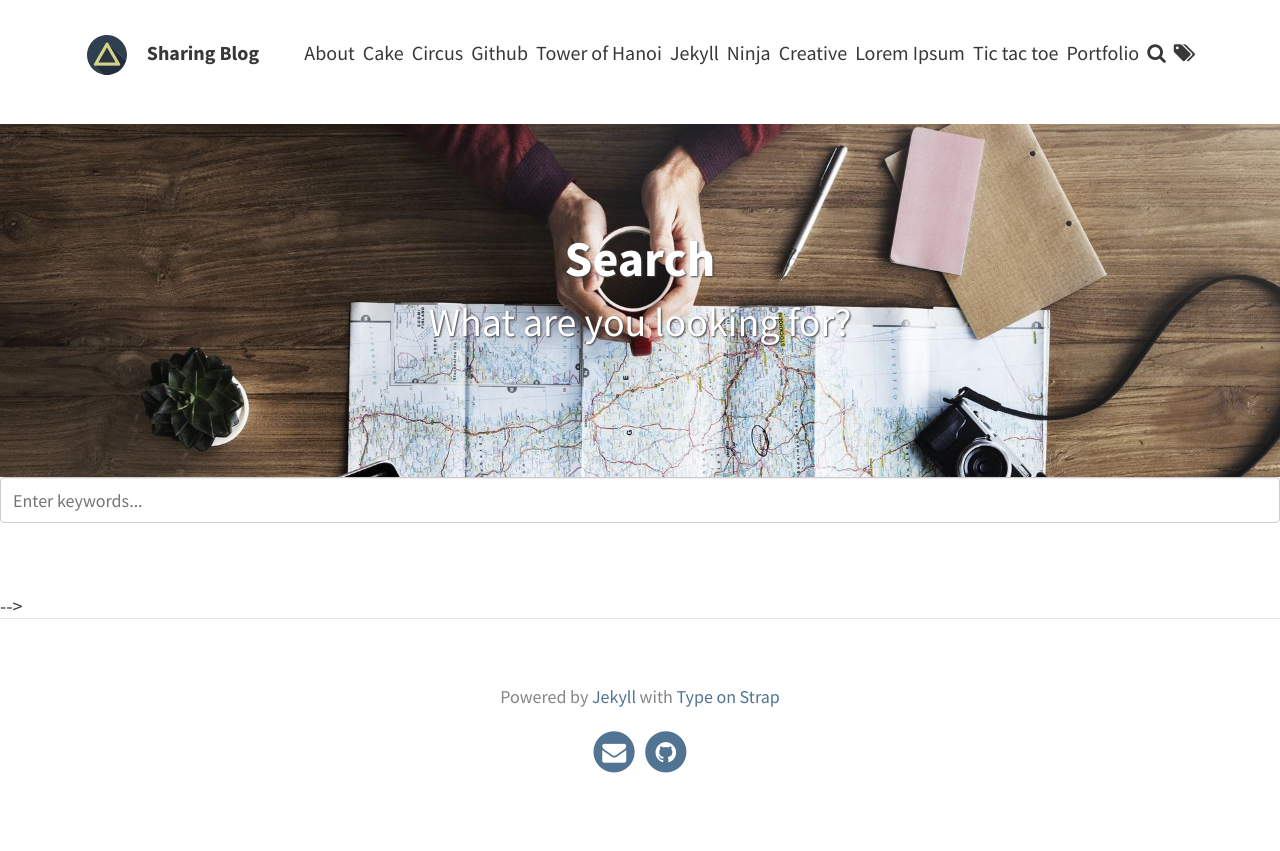
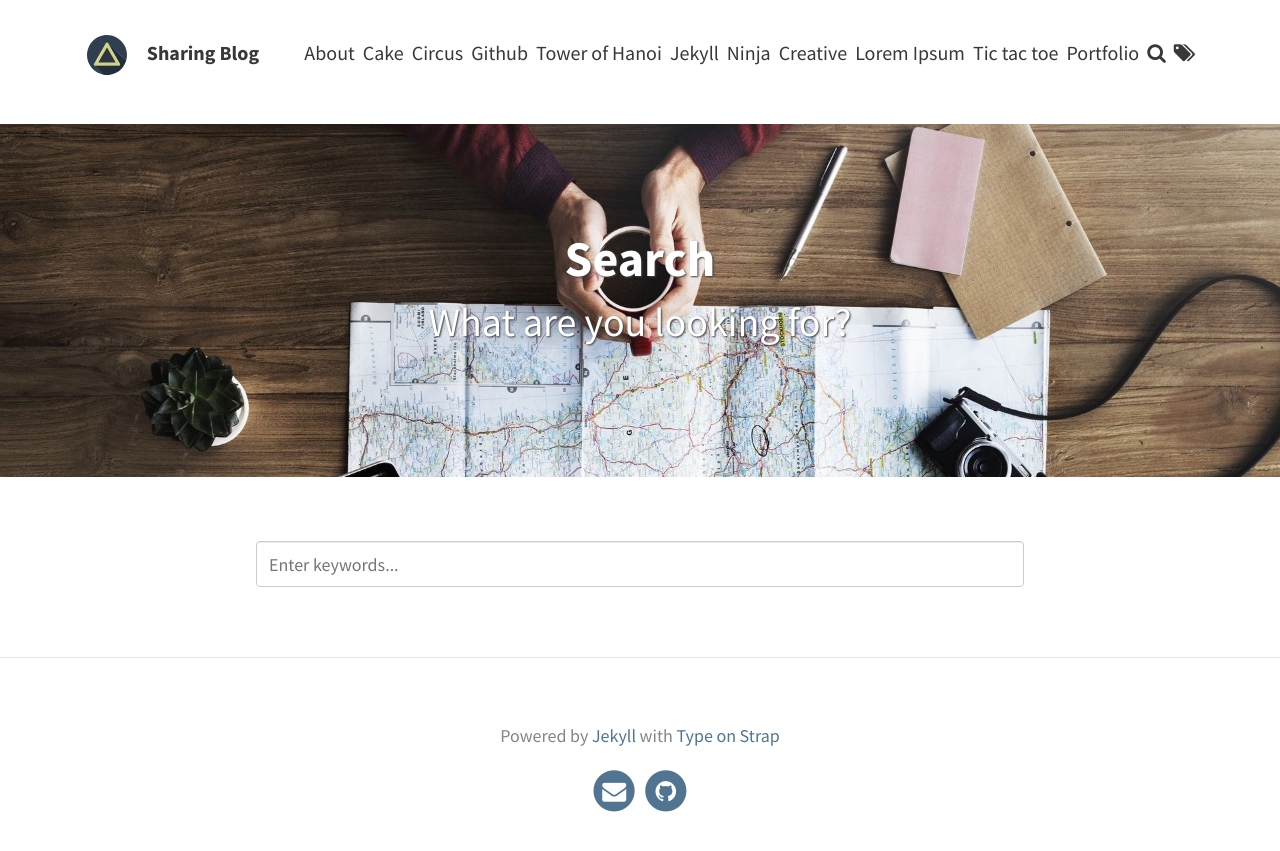
Before and after one commit to kuongee/Gitbook-Resource, a Jekyll site: the page built from pages/search.html, in a window 1280 px wide. Shown: the top 851 px of the page. Built offline with Jekyll 4.4.1, drawn with Linux system fonts in a browser that asks for light colours.

Commit message:
arranging

```diff
--- a/_layouts/page.html
+++ b/_layouts/page.html
@@ -13,7 +13,7 @@ layout: default
     {% endif %}
 
   </header>
-<!--  <section class="post-content">{{ content }}</section> -->
+  <section class="post-content">{{ content }}</section>
 
 
   <!-- Tag list for portfolio -->
```
